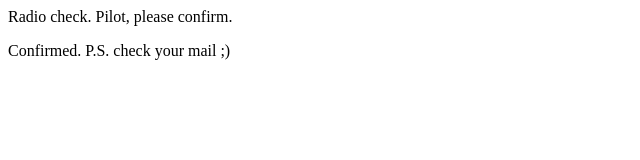
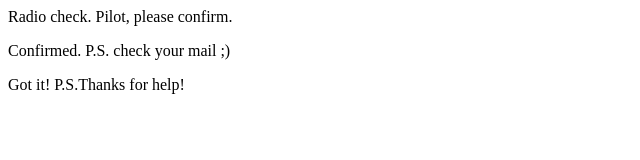
Before and after one commit to RenataSentsova/communication-log, a plain HTML site: page index.html in a window 1280 px wide. Shown: the whole page, without its empty margins (0-640 px from the left). Drawn offline with Linux system fonts and the light colour scheme.

Commit message:
Added third line to log

```diff
--- a/index.html
+++ b/index.html
@@ -6,5 +6,7 @@
             Confirmed.
             P.S. check your mail ;)
         </p>
+
+        <p>Got it! P.S.Thanks for help!</p>
     </body>
 </html>
```
